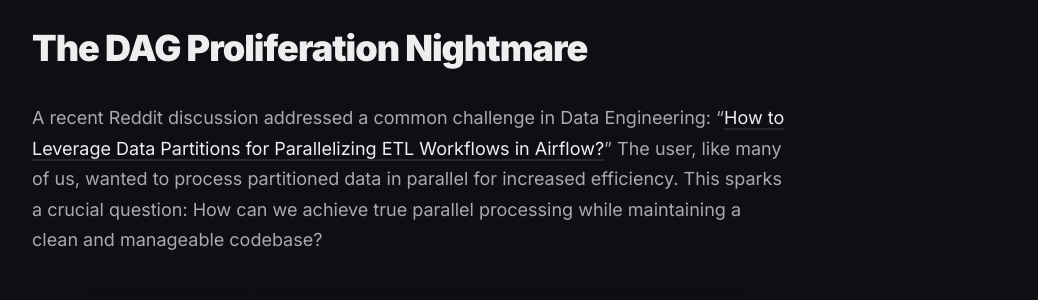
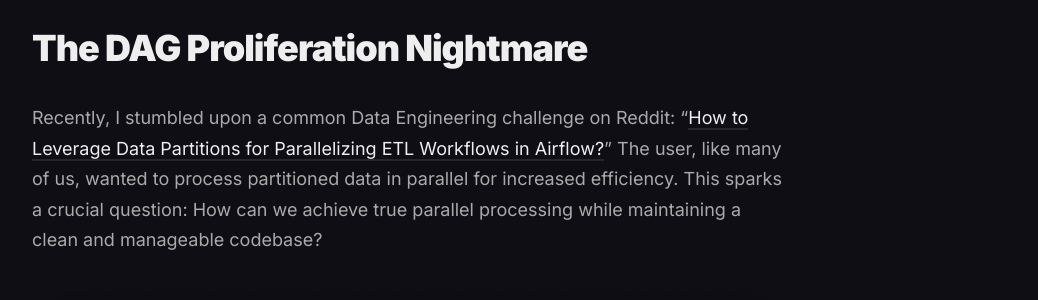
Before and after one commit to vojay-dev/vojay-dev.github.io, a Jekyll site: the page built from _posts/2024-11-22-airflow-dynamic.md, in a window 1280 px wide and 900 px high, scrolled down 1654 px. Shown: the part 153-453 px from the top of the window, without its empty margins (228-1266 px from the left). Built offline with Jekyll 4.4.1, drawn with Linux system fonts in a browser that asks for light colours; nearby versions of some CDN libraries; the table of contents is made by our own code.

Commit message:
Improve introduction

```diff
--- a/_posts/2024-11-22-airflow-dynamic.md
+++ b/_posts/2024-11-22-airflow-dynamic.md
@@ -17,7 +17,7 @@ In this article, we'll tackle a common challenge in Airflow development: the pro
 
 # The DAG Proliferation Nightmare
 
-A recent Reddit discussion addressed a common challenge in Data Engineering: "[How to Leverage Data Partitions for Parallelizing ETL Workflows in Airflow?](https://www.reddit.com/r/dataengineering/comments/1ghdhtb/how_to_leverage_data_partitions_for_parallelizing/){:target="_blank"}" The user, like many of us, wanted to process partitioned data in parallel for increased efficiency. This sparks a crucial question: How can we achieve true parallel processing while maintaining a clean and manageable codebase?
+Recently, I stumbled upon a common Data Engineering challenge on Reddit: "[How to Leverage Data Partitions for Parallelizing ETL Workflows in Airflow?](https://www.reddit.com/r/dataengineering/comments/1ghdhtb/how_to_leverage_data_partitions_for_parallelizing/){:target="_blank"}" The user, like many of us, wanted to process partitioned data in parallel for increased efficiency. This sparks a crucial question: How can we achieve true parallel processing while maintaining a clean and manageable codebase?
 
 ![How to Leverage Data Partitions for Parallelizing ETL Workflows in Airflow?]({{site.baseurl}}/images/blog/2024-11-22-01.png)
 *Data Engineering Reddit, source: [Reddit](https://www.reddit.com/r/dataengineering/comments/1ghdhtb/how_to_leverage_data_partitions_for_parallelizing/){:target="_blank"}*
```
